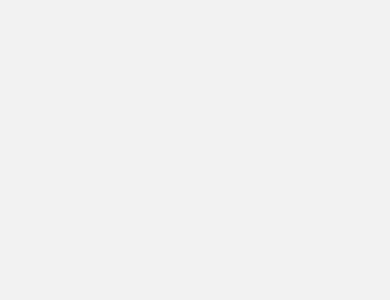
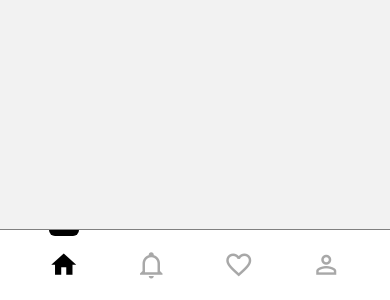
Before and after one commit to serdarmengutay/NFTAppRN, a React Native app: screen /HomeScreen in a window 390 px wide. Shown: the part 544-844 px from the top of the page. Built offline with nearby package versions, Linux system fonts and the light colour scheme.

Commit message:
custom bottom tab bar added

```diff
--- a/App.js
+++ b/App.js
@@ -4,6 +4,7 @@ import { createStackNavigator } from '@react-navigation/stack'
 import OnboardingScreen from './src/views/screens/OnboardingScreen'
 import HomeScreen from './src/views/screens/HomeScreen'
 import DetailsScreen from './src/views/screens/DetailsScreen'
+import BottomTabNavigator from './src/views/navigators/BottomTabNavigator'
 
 const Stack = createStackNavigator()
 
@@ -14,7 +15,7 @@ const App = () => {
         headerShown: false
       }}>
         <Stack.Screen name='OnboardingScreen' component={OnboardingScreen}/>
-        <Stack.Screen name='HomeScreen' component={HomeScreen}/>
+        <Stack.Screen name='HomeScreen' component={BottomTabNavigator}/>
         <Stack.Screen name='DetailsScreen' component={DetailsScreen}/>
       </Stack.Navigator>
     </NavigationContainer>
--- a/src/views/navigators/BottomTabNavigator.js
+++ b/src/views/navigators/BottomTabNavigator.js
@@ -1,12 +1,120 @@
 import { createBottomTabNavigator } from "@react-navigation/bottom-tabs";
 import COLORS from "../../consts/colors";
-import Icon from 'react-native-vector-icons/MaterialIcons'
-
+import Icon from "react-native-vector-icons/MaterialCommunityIcons";
+import HomeScreen from "../screens/HomeScreen";
+import { TouchableOpacity, View } from "react-native";
 
 const Tab = createBottomTabNavigator();
 
+const CustomTabBar = ({ state, descriptors, navigation }) => {
+  return (
+    <View
+      style={{
+        flexDirection: "row",
+        padding: 20,
+        backgroundColor: COLORS.white,
+        borderTopWidth: 0.3,
+        borderColor: "grey",
+        justifyContent: "center",
+        alignItems: "center",
+      }}
+    >
+      {state.routes.map((route, index) => {
+        const { options } = descriptors[route.key];
+        const isFocused = state.index === index;
+        const TabBarIcon = options.tabBarIcon;
+        return (
+          <TouchableOpacity
+          onPress={() => navigation.navigate(route.name)}
+            style={{ flex: 1, justifyContent: "center", alignItems: "center" }}
+          >
+            <TabBarIcon
+              size={30}
+              color={isFocused ? COLORS.black : COLORS.grey}
+              focused={isFocused}
+            />
+            {isFocused && (
+              <View
+                style={{
+                  width: 30,
+                  height: 6,
+                  position: "absolute",
+                  backgroundColor: COLORS.black,
+                  top: -20,
+                  borderBottomLeftRadius: 6,
+                  borderBottomRightRadius: 6,
+                }}
+              />
+            )}
+          </TouchableOpacity>
+        );
+      })}
+    </View>
+  );
+};
+
 const BottomTabNavigator = () => {
-   return null
-}
+  return (
+    <Tab.Navigator
+      tabBar={(props) => <CustomTabBar {...props} />}
+      screenOptions={{
+        headerShown: false,
+      }}
+    >
+      <Tab.Screen
+        name="Home"
+        component={HomeScreen}
+        options={{
+          tabBarIcon: ({ focused, size, color }) => (
+            <Icon
+              color={color}
+              size={size}
+              name={focused ? "home" : "home-outline"}
+            />
+          ),
+        }}
+      />
+      <Tab.Screen
+        name="NotificationScreen"
+        component={HomeScreen}
+        options={{
+          tabBarIcon: ({ focused, size, color }) => (
+            <Icon
+              color={color}
+              size={size}
+              name={focused ? "bell" : "bell-outline"}
+            />
+          ),
+        }}
+      />
+      <Tab.Screen
+        name="FavoriteScreen"
+        component={HomeScreen}
+        options={{
+          tabBarIcon: ({ focused, size, color }) => (
+            <Icon
+              color={color}
+              size={size}
+              name={focused ? "heart" : "heart-outline"}
+            />
+          ),
+        }}
+      />
+      <Tab.Screen
+        name="ProfileScreen"
+        component={HomeScreen}
+        options={{
+          tabBarIcon: ({ focused, size, color }) => (
+            <Icon
+              color={color}
+              size={size}
+              name={focused ? "account" : "account-outline"}
+            />
+          ),
+        }}
+      />
+    </Tab.Navigator>
+  );
+};
 
 export default BottomTabNavigator;
```
Also changed, not shown: 1 other file (tests, documents, lock files or other folders).
